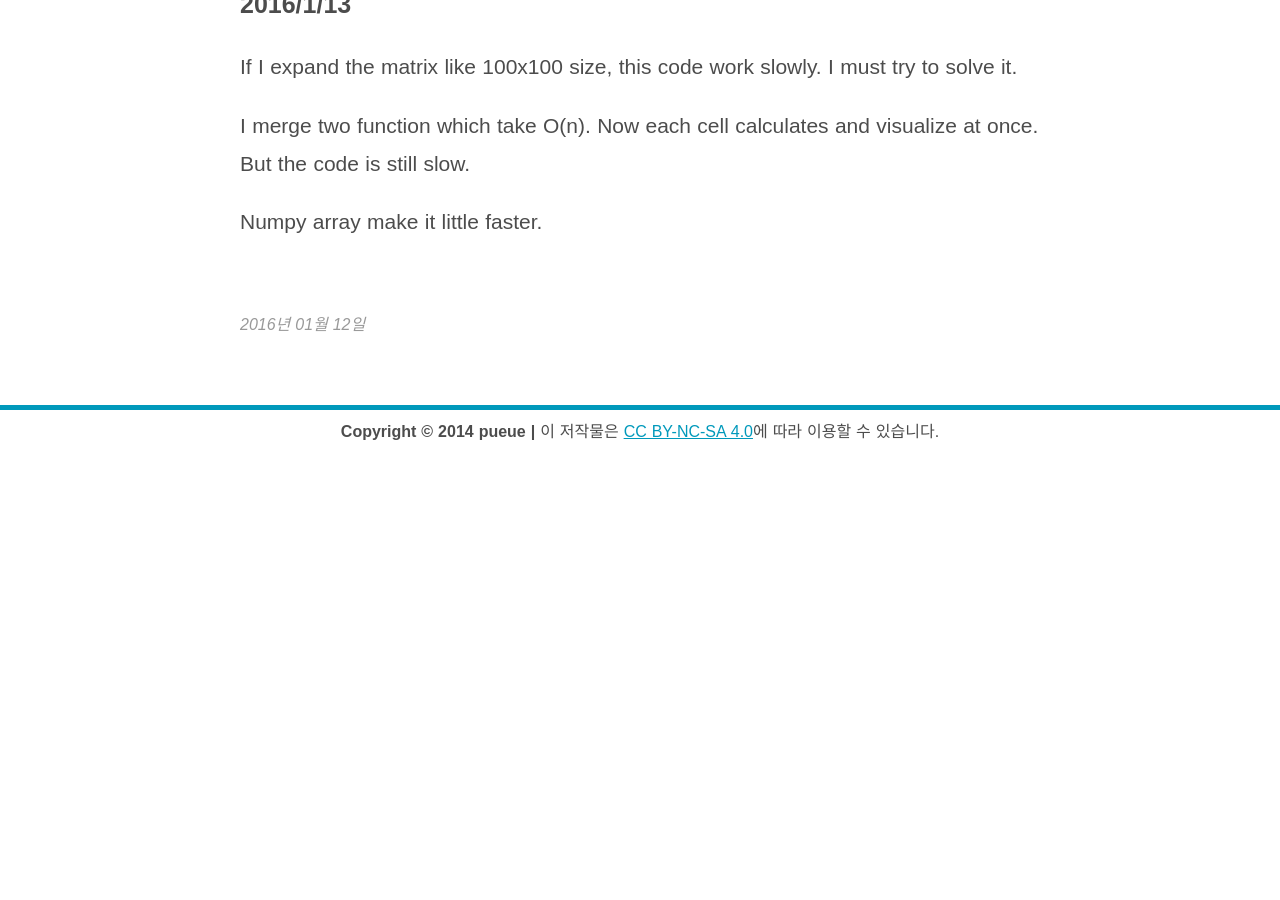
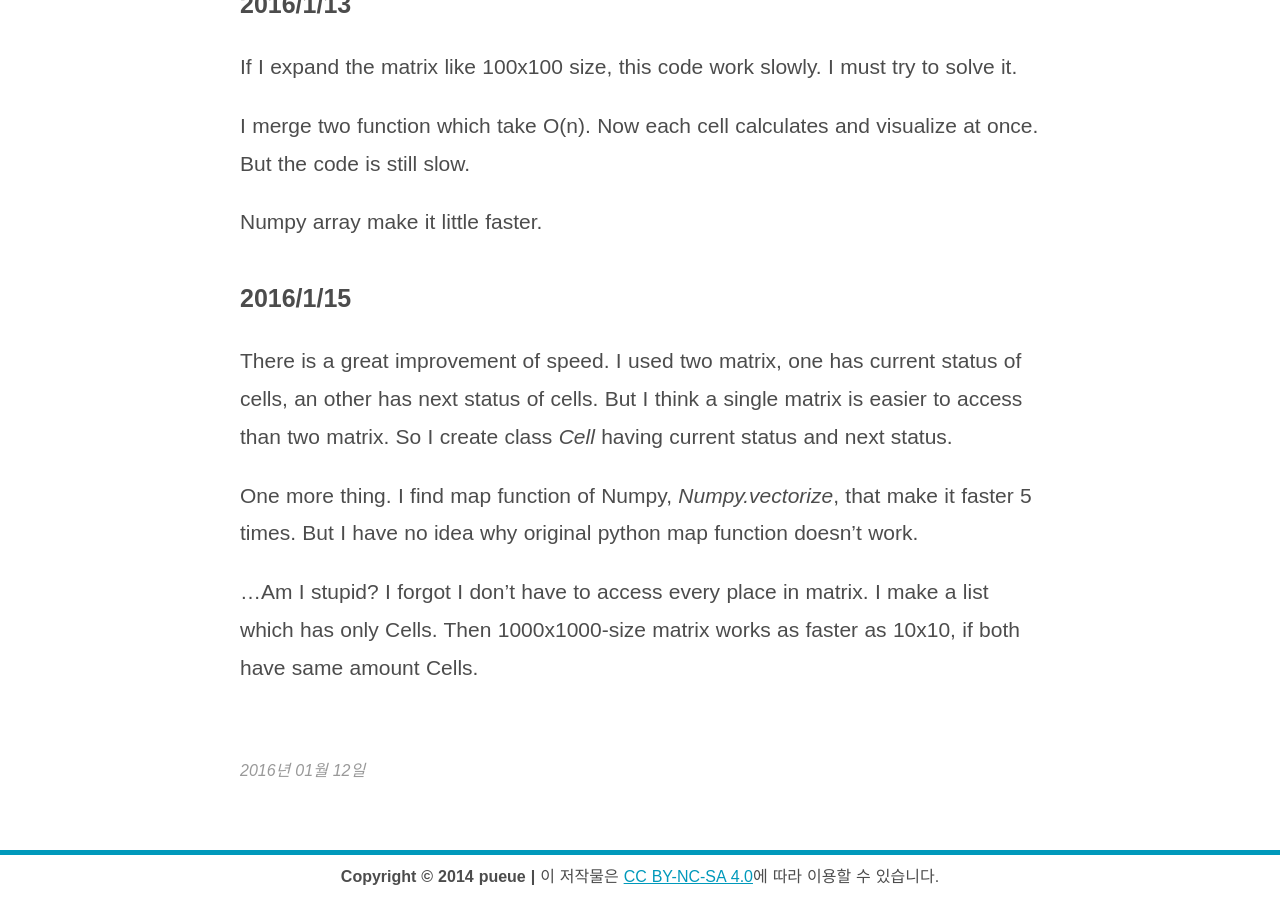
Before and after one commit to gloorx/gloorx.github.io, a Jekyll site: the page built from _posts/2016-1-12-wireworld.md, in a window 1280 px wide and 900 px high, scrolled down 744 px. Built offline with Jekyll 4.4.1, drawn with Linux system fonts in a browser that asks for light colours; some web fonts are replaced; before the commit the page ends 1199 px from its top, so only the background shows below that.

Commit message:
edit wireworld

```diff
--- a/_posts/2016-1-12-wireworld.md
+++ b/_posts/2016-1-12-wireworld.md
@@ -16,3 +16,10 @@ If I expand the matrix like 100x100 size, this code work slowly. I must try to s
 I merge two function which take O(n). Now each cell calculates and visualize at once. But the code is still slow.
 
 Numpy array make it little faster.
+
+###2016/1/15
+There is a great improvement of speed. I used two matrix, one has current status of cells, an other has next status of cells. But I think a single matrix is easier to access than two matrix. So I create class *Cell* having current status and next status.
+
+One more thing. I find map function of Numpy, *Numpy.vectorize*, that make it faster 5 times. But I have no idea why original python map function doesn't work.
+
+...Am I stupid? I forgot I don't have to access every place in matrix. I make a list which has only Cells. Then 1000x1000-size matrix works as faster as 10x10, if both have same amount Cells.
```
